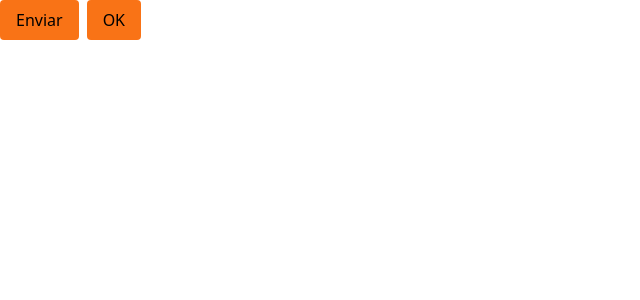
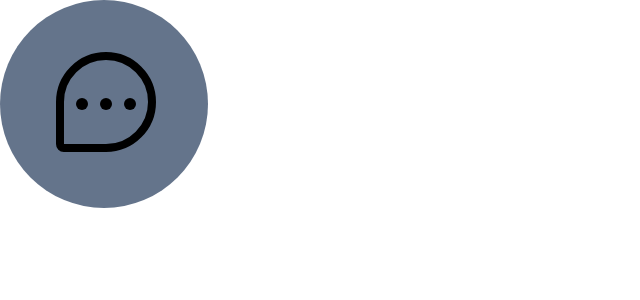
Before and after one commit to Aloiis/Web, a React (Vite) app: page / in a window 1280 px wide. Shown: the top 300 px of the page, without its empty margins (0-640 px from the left). Built offline with nearby package versions, Linux system fonts and the light colour scheme.

Commit message:
Implementando Biblioteca phosphor-react

```diff
--- a/package.json
+++ b/package.json
@@ -8,6 +8,7 @@
     "preview": "vite preview"
   },
   "dependencies": {
+    "phosphor-react": "^1.4.1",
     "react": "^18.0.0",
     "react-dom": "^18.0.0"
   },
--- a/src/App.tsx
+++ b/src/App.tsx
@@ -1,21 +1,9 @@
-interface ButtonProps {
-  text?: string
-}
+import { ChatTeardropDots } from "phosphor-react";
 
-function Button(props: ButtonProps){
-
-  return <button className="bg-orange-500 px-4 h-10 rounded hover:bg-orange-900 transition-colors">{props.text}</button>
-}
-
-
-function App() {
-
+export function App() {
   return (
-    <div className="flex gap-2">
-      <Button text="Enviar" />
-      <Button text="OK" />
-    </div>
+    <button className="bg-slate-500 rounded-full p-10 h-100">
+      <ChatTeardropDots className="w-32 h-32"/>
+    </button>
   )
 }
-
-export default App
--- /dev/null
+++ b/src/components/Widgets.tsx
@@ -0,0 +1,3 @@
+export function Widget() {
+    return <h1>Widget</h1>
+}
--- a/src/main.tsx
+++ b/src/main.tsx
@@ -1,6 +1,6 @@
 import React from 'react'
 import ReactDOM from 'react-dom/client'
-import App from './App'
+import { App } from './App'
 
 import './global.css';
 
```
Also changed, not shown: 1 other file (tests, documents, lock files or other folders).
